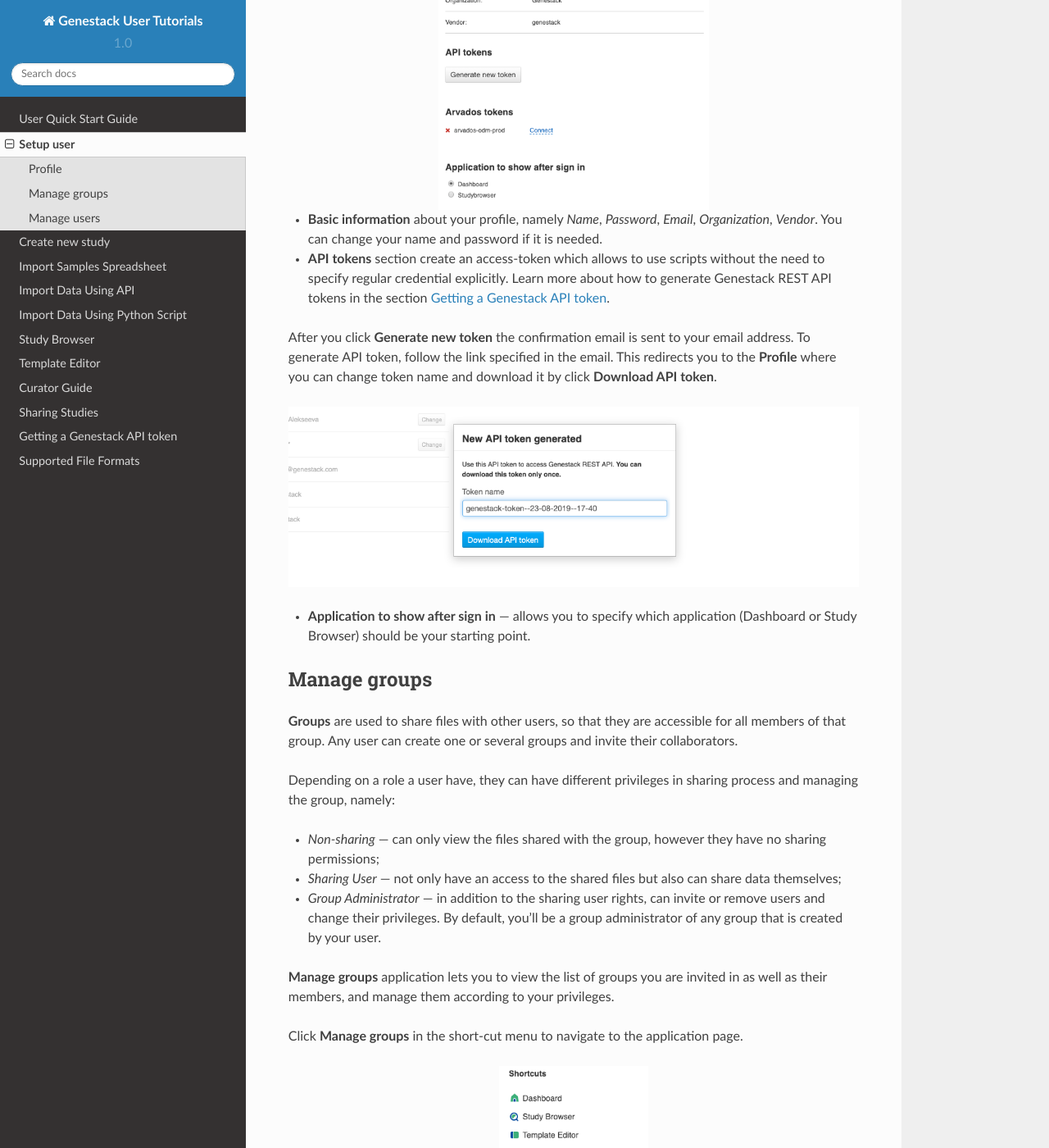
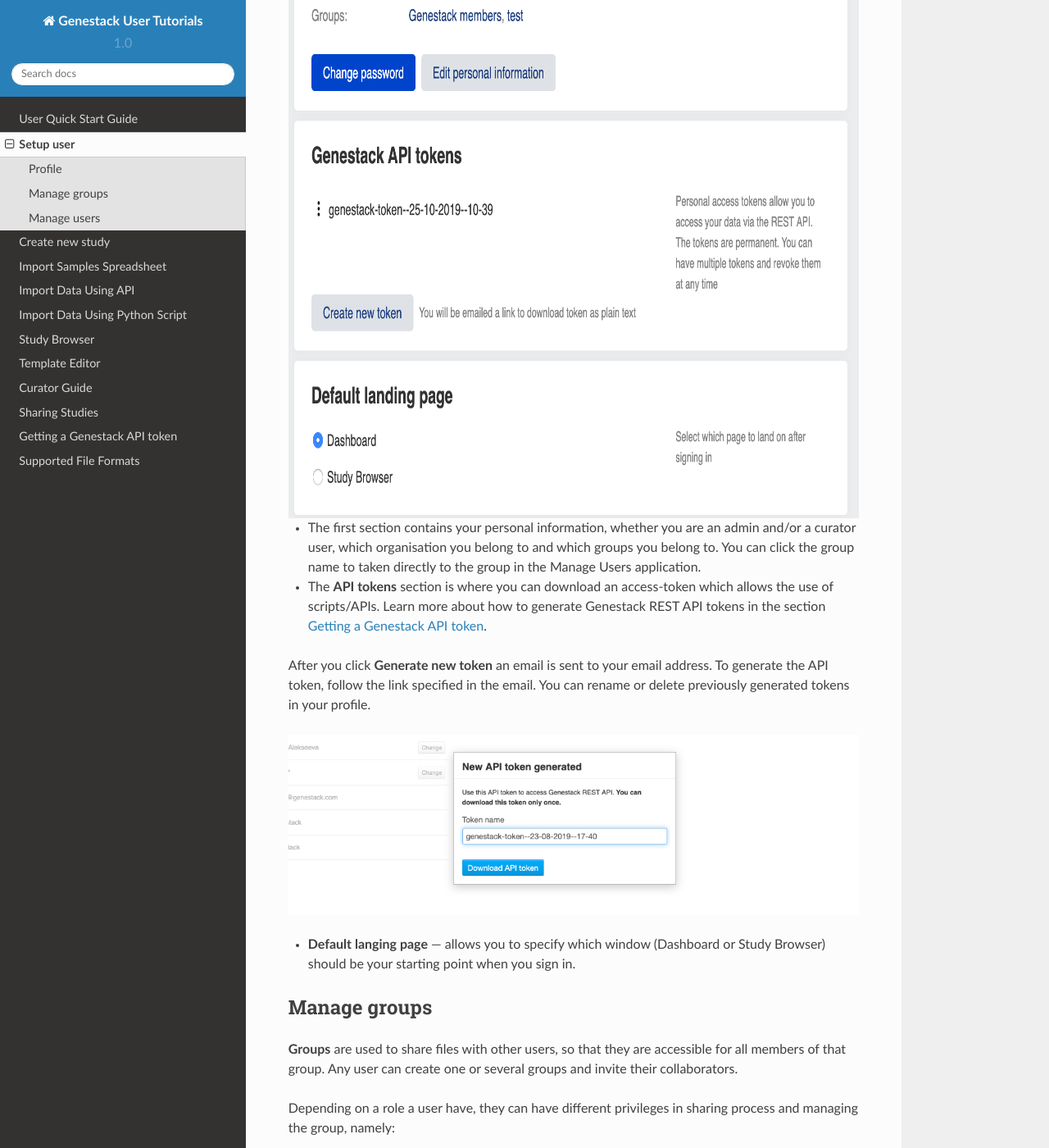
Before and after one commit to genestack/user-guide, a Sphinx documentation site: the page built from source/doc-odm-user-guide/setup.rst, in a window 1280 px wide and 1400 px high, scrolled down 756 px. Shown: the whole window at 82% size. Built offline with Sphinx 7.4.7 and the Read the Docs theme 2.0.0, drawn with Linux system fonts in a browser that asks for light colours.

Commit message:
updated profile for new UI

```diff
--- a/source/doc-odm-user-guide/setup.rst
+++ b/source/doc-odm-user-guide/setup.rst
@@ -11,24 +11,21 @@
 
 On the opening page you'll find the following sections:
 
-.. image:: images/profile-2.png
+.. image:: images/odm_profile.png
    :scale: 70 %
    :align: center
 
-- **Basic information** about your profile, namely *Name*, *Password*, *Email*, *Organization*, *Vendor*.
-  You can change your name and password if it is needed.
+- The first section contains your personal information, whether you are an admin and/or a curator user, which organisation you belong to and which groups you belong to. You can click the group name to taken directly to the group in the Manage Users application.
 
-- **API tokens** section create an access-token which allows to use scripts without the need to specify regular
-  credential explicitly. Learn more about how to generate Genestack REST API tokens in the section :ref:`token-label`.
+- The  **API tokens** section is where you can download an access-token which allows the use of scripts/APIs. Learn more about how to generate Genestack REST API tokens in the section :ref:`token-label`.
 
-After you click **Generate new token** the confirmation email is sent to your email address. To generate API token,
-follow the link specified in the email. This redirects you to the **Profile** where you can change token name and
-download it by click **Download API token**.
+After you click **Generate new token** an email is sent to your email address. To generate the API token,
+follow the link specified in the email. You can rename or delete previously generated tokens in your profile.
 
 .. image:: images/token.png
 
-- **Application to show after sign in** — allows you to specify which application (Dashboard or Study Browser) should
-  be your starting point.
+- **Default langing page** — allows you to specify which window (Dashboard or Study Browser) should
+  be your starting point when you sign in.
 
 
 
```
Also changed, not shown: source/doc-odm-user-guide/images/odm_profile.png (added).
